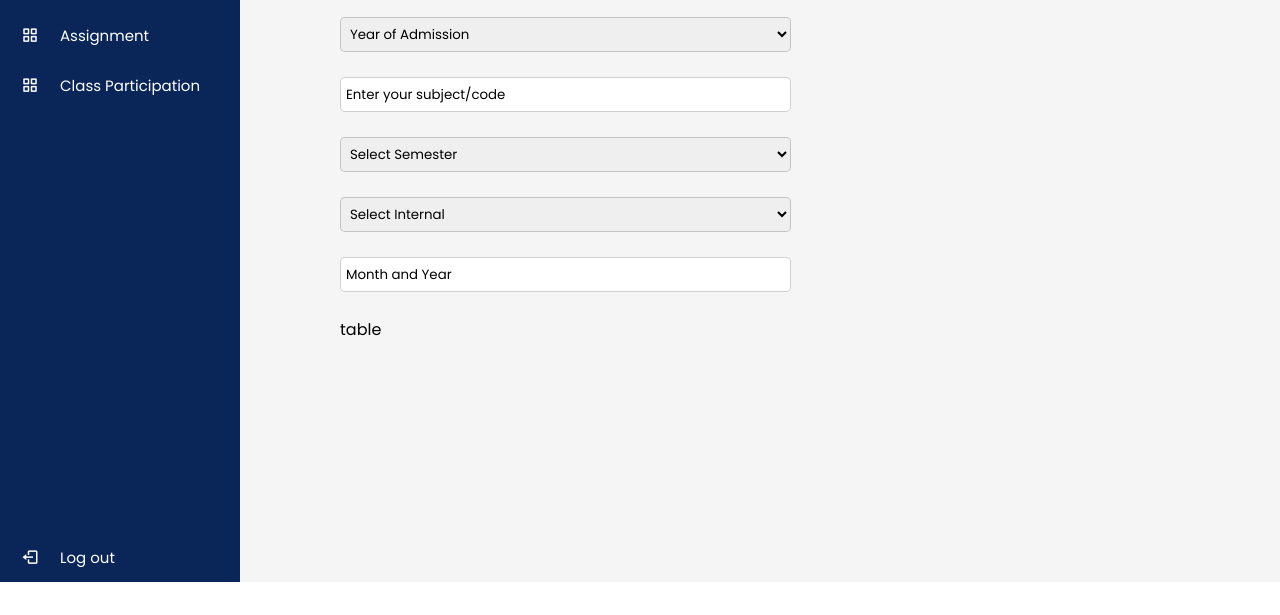
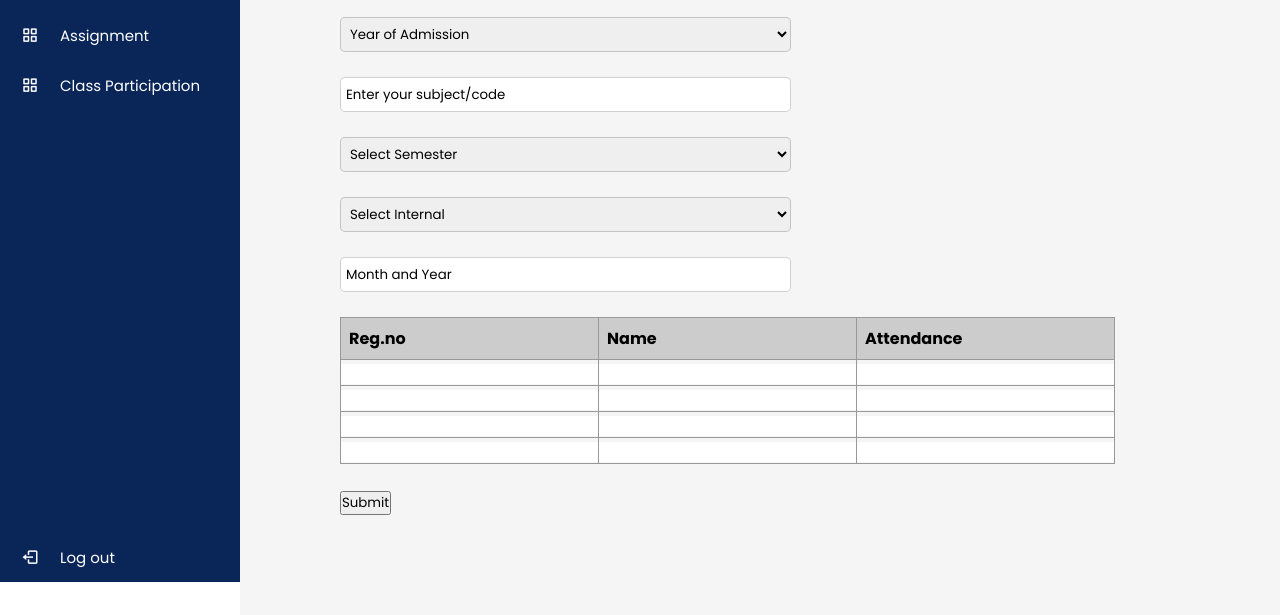
Before and after one commit to dpjr47/marks-app, a plain HTML site: page Teachers-final/internal.html in a window 1280 px wide. Shown: the part 218-833 px from the top of the page. Before the commit the page ends 800 px from the top, so only its background shows below. Drawn offline with nearby package versions, Linux system fonts and the light colour scheme.

Commit message:
added table only not styled

```diff
--- a/Teachers-final/internal.html
+++ b/Teachers-final/internal.html
@@ -108,7 +108,44 @@
         </div>
      </div>
      <div class="table-menu">
-       table
+      <form>
+        <table>
+           <thead>
+               <tr>
+                   <th id="r1c1" scope="col">Reg.no</th>
+                   <th id="r1c2" scope="col">Name</th>
+                   <th id="r1c4" scope="col">Attendance</th>
+               </tr>
+           </thead>
+           <tbody>
+               <tr>
+
+                   <td><input class="tbox" type="text" name="january-earned" aria-labelledby="r2c1 r1c2" /></td>
+                   <td><input class="tbox" type="text" name="january-spent" aria-labelledby="r2c1 r1c3" /></td>
+                   <td><input class="tbox" type="text"  name="january-saved" aria-labelledby="r2c1 r1c4" /></td>
+               </tr>
+               <tr>
+
+                   <td><input class="tbox" type="text" name="february-earned"  aria-labelledby="r3c1 r1c2" /></td>
+                   <td><input class="tbox" type="text" name="february-spent" aria-labelledby="r3c1 r1c3" /></td>
+                   <td><input class="tbox" type="text"  name="february-saved" aria-labelledby="r3c1 r1c4" /></td>
+               </tr>
+               <tr>
+
+                <td><input class="tbox" type="text" name="february-earned"  aria-labelledby="r3c1 r1c2" /></td>
+                <td><input class="tbox" type="text" name="february-spent" aria-labelledby="r3c1 r1c3" /></td>
+                <td><input class="tbox" type="text"  name="february-saved" aria-labelledby="r3c1 r1c4" /></td>
+            </tr>
+            <tr>
+
+              <td><input class="tbox" type="text" name="february-earned"  aria-labelledby="r3c1 r1c2" /></td>
+              <td><input class="tbox" type="text" name="february-spent" aria-labelledby="r3c1 r1c3" /></td>
+              <td><input class="tbox" type="text"  name="february-saved" aria-labelledby="r3c1 r1c4" /></td>
+          </tr>
+           </tbody>
+       </table>
+       <br><button>Submit</button>
+       </form>
      </div>
 
     </div>
--- a/Teachers-final/teacher.css
+++ b/Teachers-final/teacher.css
@@ -194,3 +194,34 @@ nav .profile-details .admin_name{
   border-radius: 5px;
   cursor: pointer;
 }
+
+/* table style */
+
+table {
+  border-collapse: collapse;
+  border-spacing: 0
+}
+
+table th{
+   padding: .5em;
+   border: 1px solid #999;
+  }
+
+  table td {
+    border: 1px solid #999;
+   }
+
+table caption {
+  text-align: left
+}
+
+table th {
+  text-align: left;
+  background-color: #ccc
+}
+
+
+.tbox{
+  box-sizing: border-box;
+  border: none;
+}
```
